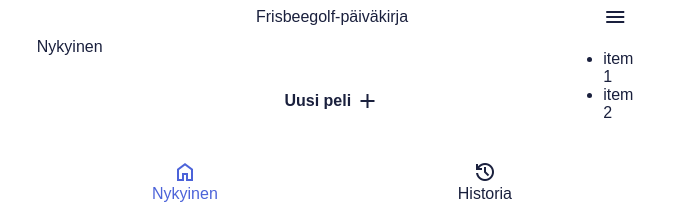
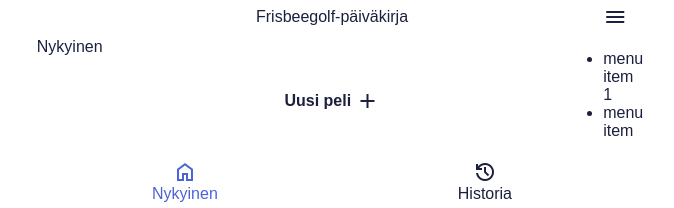
Before and after one commit to PJM178/disc-golf-tracker-quarkus, a Next.js app in the folder client/: page / in a window 1280 px wide. Both pictures are taken after a click on the button "menu". Shown: the top 208 px of the page, without its empty margins (308-982 px from the left). Built offline with nearby package versions, Linux system fonts and the light colour scheme.

Commit message:
dropdown menu progress

```diff
--- a/client/src/app/components/HamburgerMenu.tsx
+++ b/client/src/app/components/HamburgerMenu.tsx
@@ -11,6 +11,8 @@ const HamburgerMenu = () => {
   const handleDropdownMenu = () => {
     setIsMenuOpen(!isMenuOpen);
   };
+
+
 
   return (
     <div
@@ -29,7 +31,17 @@ const HamburgerMenu = () => {
           menu
         </span>
       </Button>
-      {isMenuOpen && <DropdownMenu />}
+      {isMenuOpen &&
+        <DropdownMenu>
+          <div>
+            <div>
+              menu item 1
+            </div>
+          </div>
+          <div>
+            menu item 2
+          </div>
+        </DropdownMenu>}
     </div>
   );
 };
--- a/client/src/components/DropdownMenu.tsx
+++ b/client/src/components/DropdownMenu.tsx
@@ -1,11 +1,19 @@
 import styles from "./DropdownMenu.module.css";
+import React from "react";
 
-const DropdownMenu = () => {
+interface DropdownMenuProps {
+  children: React.ReactNode;
+}
+
+const DropdownMenu = (props: DropdownMenuProps) => {
+  const childArray = React.Children.toArray(props.children);
+
   return (
     <div className={styles["container"]}>
       <ul>
-        <li>item 1</li>
-        <li>item 2</li>
+        {childArray.map((child, index) => (
+          <li key={index}>{child}</li>
+        ))}
       </ul>
     </div>
   );
```
